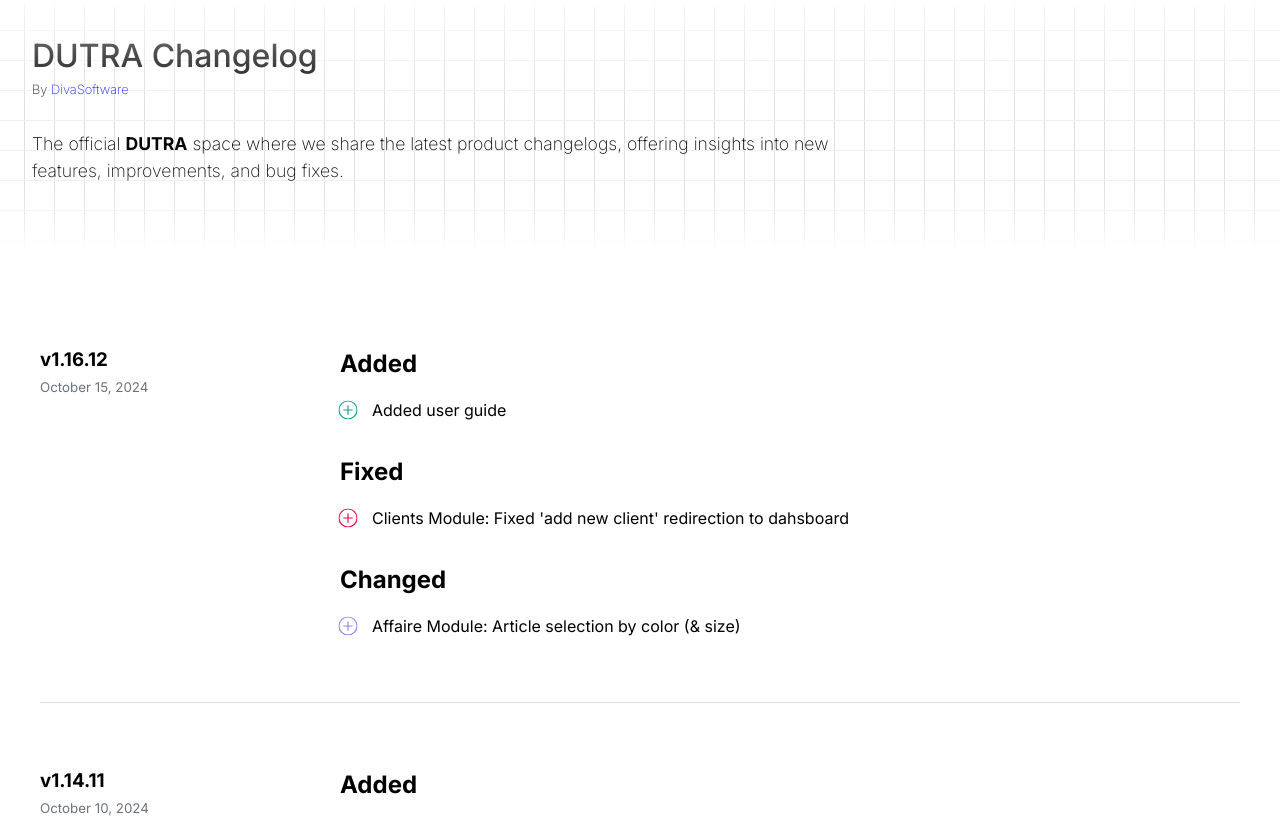
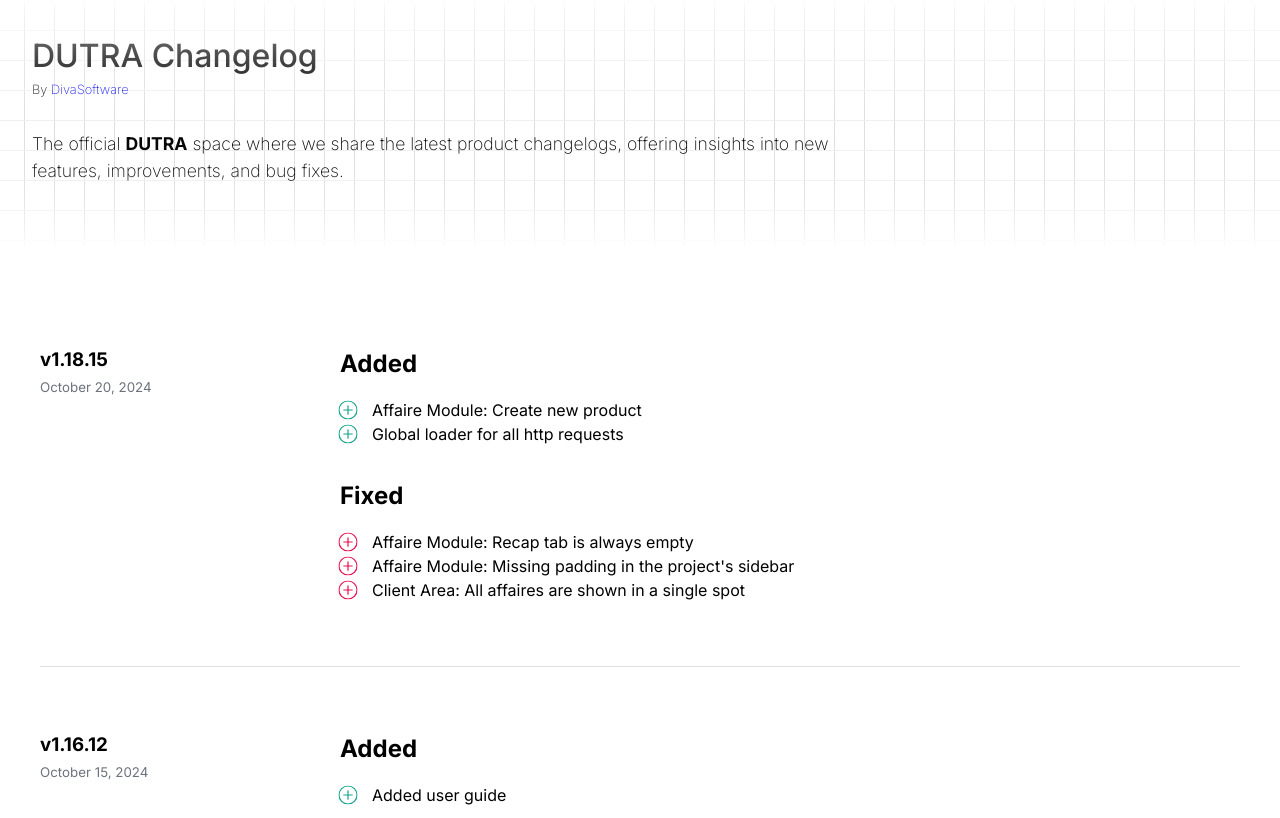
Before and after one commit to divaSoft-gg/Dutra-CHANGELOG, a React (Vite) app: page / in a window 1280 px wide. Shown: the top 818 px of the page. Built offline with nearby package versions, Linux system fonts and the light colour scheme; the HTML template or start-up script is replaced by a standard one.

Commit message:
chore: version change

```diff
--- a/src/data/data.js
+++ b/src/data/data.js
@@ -1,4 +1,18 @@
 export const VERSION_DETAILS = [
+    {
+        "version": "1.18.15",
+        "date": "October 20, 2024",
+        "added": [
+            "Affaire Module: Create new product",
+            "Global loader for all http requests"
+        ],
+        "changed": [],
+        "fixed": [
+            "Affaire Module: Recap tab is always empty",
+            "Affaire Module: Missing padding in the project's sidebar",
+            "Client Area: All affaires are shown in a single spot"
+        ],
+    },
     {
         "version": "1.16.12",
         "date": "October 15, 2024",
```
